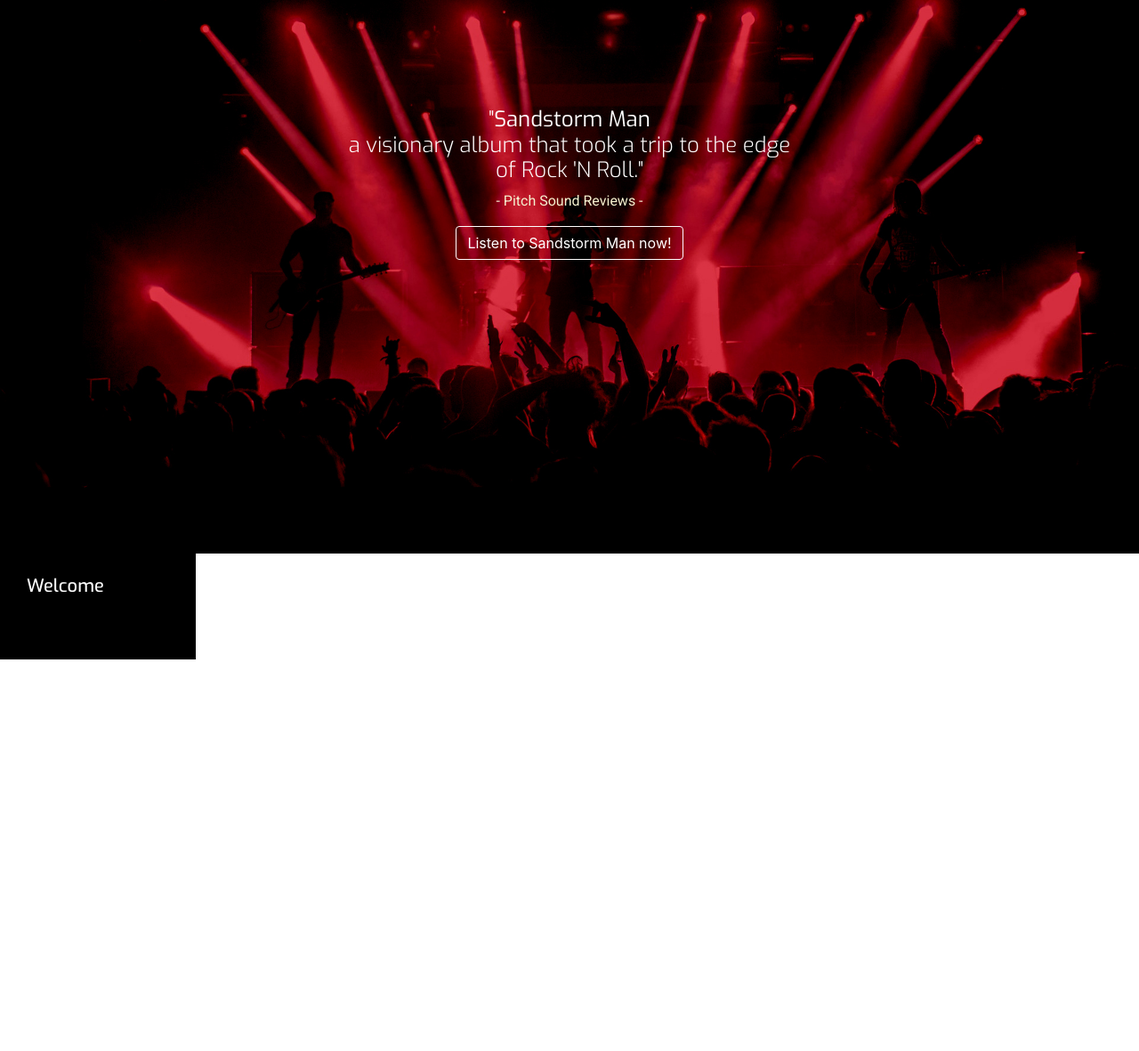
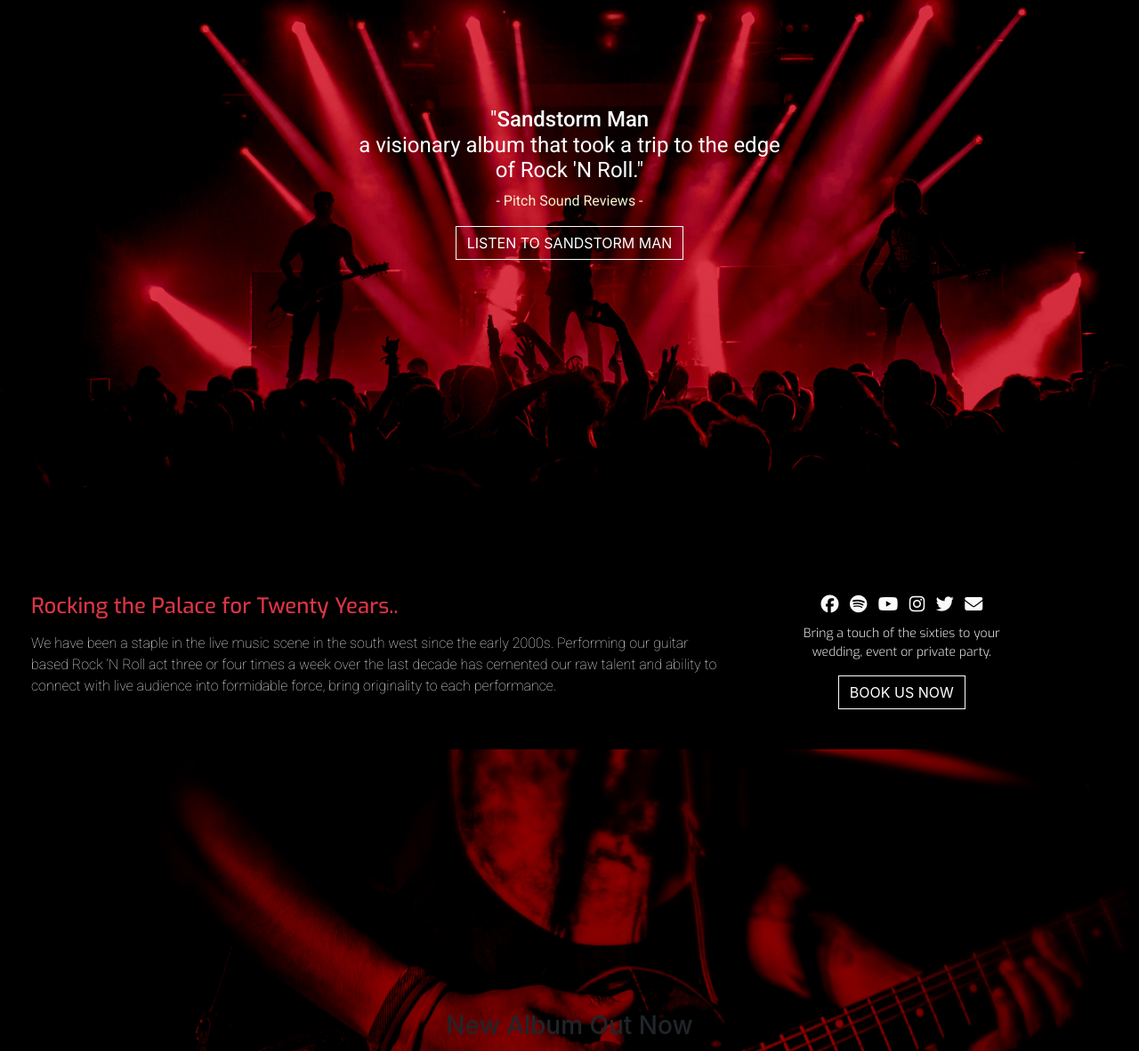
Before and after one commit to AhmedSabik/Mile-Stone-Project-Trial-2, a plain HTML site: page index.html in a window 1280 px wide. Shown: the part 318-1499 px from the top of the page at 89% size. Before the commit the page ends 1059 px from the top, so only its background shows below. Drawn offline with nearby package versions, Linux system fonts and the light colour scheme.

Commit message:
welcome section added

```diff
--- a/css/style.css
+++ b/css/style.css
@@ -1,5 +1,5 @@
 @import url('https://fonts.googleapis.com/css?family=Lobster&display=swap" rel="stylesheet"');
-@import url('https://fonts.googleapis.com/css?family=Roboto:300,400,500,700,900&display=swap" rel="stylesheet"');
+@import url('https://fonts.googleapis.com/css?family=Roboto:100,300,400,500,700,900&display=swap" rel="stylesheet"');
 @import url('https://fonts.googleapis.com/css?family=Exo:300,400,500,600,700,800,900&display=swap" rel="stylesheet"');
 
 header {
@@ -49,6 +49,7 @@ header {
     font-weight: 100;
     font-size: 40px;
     margin: 20px;
+    text-shadow: 2px 1px #981b27;
 
 }
 
@@ -160,7 +161,7 @@ header {
 
 /*---------------------------- Main Image and Testimonial */
 
-.main-background-image {
+.first-background-image {
     height: 100vh;
     background: url('../images/01-background-home-top-image.jpg') no-repeat top center fixed;
     -webkit-background-size: cover;
@@ -183,17 +184,17 @@ header {
 }
 
 .jumbotron h4 {
-    font-family: "Exo", sans-serif;
+    font-family: "Roboto", sans-serif;
     color: #ffffff;
     /*text-transform: uppercase;*/
     font-size: 24px;
     max-width: 500px;
-    font-weight: 300;
+    font-weight: 400;
 
 }
 
 .jumbotron span {
-    font-weight: 400;
+    font-weight: 500;
 }
 
 .jumbotron p {
@@ -201,19 +202,20 @@ header {
     color: #f5f2d0;
 }
 
-/*---------- Listen to Sandstrom Man Button Manipulation */
+/*---------- Listen to Sandstrom Man Button Manipulation (and other buttons) */
 
 .btn-outline-secondary {
     color: #ffffff;
     border-color: #ffffff;
-    /*text-shadow: 1px 1px #000000;*/
+    border-radius: 0;
+    transition: .3s;
 }
 
 .btn-outline-secondary:hover {
-    color: #ffffff;
-    background-color: rgba(0, 0, 0, 0.6);
+    color: #000000;
+    background-color: #ffffff;
     border-color: #ffffff;
-    font-weight: 600;
+    font-weight: 700;
 }
 
 
@@ -221,25 +223,95 @@ header {
 
 /*---------------------------- Welcome Section */
 
-.row-table {
-    display: table;
+.bg-color-welcome {
+        background-color: #000000;
 }
 
-.welcome-column {
-    display: table-cell;
-    padding: 0 30px 30px;
-    float: none;
-}
-
-.bg-color-welcome {
-        background-color: #000000;
+#welcome-details {
+    padding: 20px;
 }
 
 .welcome-heading {
     font-family: "Exo", sans-serif;
     font-weight: 300px;
-    color: #ffffff;
+    color: #dc3545;
+    /*color: #ffffff;*/
     margin-top: 25px;
-    margin-bottom: 40px;
+    margin-bottom: 15px;
+    /*letter-spacing: 1px;*/
 
 }
+
+.welcome-text {
+   font-family: "Roboto", sans-serif;
+   font-weight: 100;
+   color: #f2f2f2;
+}
+
+.inline-block {
+    display: inline-block;
+}
+
+
+/*---------------------------- Social Section */
+
+.bg-color-social {
+        background-color: #000000;
+}
+
+#social-details {
+    padding: 25px;
+    max-width: 320px;
+    margin-bottom: 20px;
+}
+
+.social-text-align {
+    text-align: center;
+}
+
+.social-links {
+    margin-top: 10px;
+    margin-bottom: 0px;
+}
+
+.social-links li a i {
+    padding: 12px 0;
+    border-radius: 50%;
+    font-size: 20px;
+    /*line-height: 7px;*/
+    text-align: center;
+    color: #fafafa;
+    /*background: #8f8f8f;*/
+    transition: all 0.35s ease-in-out;
+    -moz-transition: all 0.35s ease-in-out;
+    -webkit-transition: all 0.35s ease-in-out;
+    -o-transition: all 0.35s ease-in-out;
+}
+
+.social-links li a i:hover {
+    color: #dc3545;
+}
+
+.book-us-button-text {
+    font-family: "Exo", sans-serif;
+    font-size: 14px;
+    font-weight: 300;
+    color: #f2f2f2;
+}
+
+
+/*---------------------------- New Album Out Now */
+
+.second-background-image {
+    height: 100vh;
+    background: url('../images/03-background-home-top-image.jpg') no-repeat top center fixed;
+    -webkit-background-size: cover;
+    -moz-background-size: cover;
+    -o-background-size: cover;
+    background-size: cover;
+    display: flex;
+    align-items: center;
+    justify-content: center;
+    transition: all .5s ease-in-out;
+    position: relative;
+}
--- a/index.html
+++ b/index.html
@@ -30,7 +30,6 @@
 
         </div>
 
-    <!-- Sign In Alert -->
 
     <!-- Navigation Bar -->
 
@@ -73,11 +72,13 @@
 
             </div>
 
-    <!-- Navigation Bar -->
+    </header>
+
+    <section>
 
     <!-- Main Image and Testimonial -->
 
-    <div class="container-fluid main-background-image">
+    <div class="container-fluid first-background-image">
 
         <div class="row">
 
@@ -87,29 +88,8 @@
 
                     <h4>"<span>Sandstorm Man</span><br> a visionary album that took a trip to the edge of Rock 'N Roll."</h4>
                     <p>- Pitch Sound Reviews -</p>
-                    <button type="button" class="btn btn-outline-secondary">Listen to Sandstorm Man now!</button>
+                    <button type="button" class="btn btn-outline-secondary text-uppercase">Listen to Sandstorm Man</button>
 
-                </div>
-
-            </div>
-
-        </div>
-
-    </div>
-
-    <!-- Main Image and Testimonial -->
-
-    <!-- Welcome Section and Social Media -->
-
-    <div class="container-fluid">
-
-        <div class="row row-table">
-
-            <div class="col-md-8 bg-color-welcome welcome-column">
-                <div class="row">
-                    <div class="col">
-                        <h5 class="welcome-heading uppercase">Welcome</h5>
-                    </div>
                 </div>
 
             </div>
@@ -120,7 +100,111 @@
 
     <!-- Welcome Section and Social Media -->
 
-    </header>
+    <div class="container-fluid">
+
+        <div class="row">
+
+            <!-- Welcome Message -->
+
+            <div class="col-md-8 col-sm-12 bg-color-welcome">
+
+
+                <div id="welcome-details" class="row">
+                    <div class="col">
+                        <h4 class="welcome-heading uppercase">Rocking the Palace for Twenty Years..</h4>
+                        <p class="welcome-text inline-block">We have been a staple in the live music scene in the south west since the early 2000s.
+                        Performing our guitar based Rock ‘N Roll act three or four times a week over the last decade has cemented our raw talent and ability to connect with live audience into formidable force, bring originality to each performance.
+                        </p>
+                    </div>
+                </div>
+
+            </div>
+
+            <!-- Social Media Links -->
+
+            <div class="col-md-4 col-sm-12 bg-color-social social-text-align">
+
+                <div id="social-details" class="row">
+                    <div class="col">
+                        <ul class="list-inline social-links">
+
+                            <li class="list-inline-item">
+                                <a target="_blank" href="#"><i class="fab fa-facebook" aria-hidden="true"></i></a>
+                                <span class="sr-only">Facebook</span>
+                            </li>
+
+                            <li class="list-inline-item">
+                                <a target="_blank" href="#"><i class="fab fa-spotify" aria-hidden="true"></i></a>
+                                <span class="sr-only">Spotify</span>
+                            </li>
+
+                            <li class="list-inline-item">
+                                <a target="_blank" href="#"><i class="fab fa-youtube" aria-hidden="true"></i></a>
+                                <span class="sr-only">Youtube</span>
+                            </li>
+
+                            <li class="list-inline-item">
+                                <a target="_blank" href="#"><i class="fab fa-instagram" aria-hidden="true"></i></a>
+                                <span class="sr-only">Instagram</span>
+                            </li>
+
+                            <li class="list-inline-item">
+                                <a target="_blank" href="#"><i class="fab fa-twitter" aria-hidden="true"></i></a>
+                                <span class="sr-only">Twitter</span>
+                            </li>
+
+                            <li class="list-inline-item">
+                                <a target="_blank" href="#"><i class="fas fa-envelope" aria-hidden="true"></i></a>
+                                <span class="sr-only">Email</span>
+                            </li>
+
+                        </ul>
+
+                        <p class="book-us-button-text">
+                            Bring a touch of the sixties to your wedding, event or private party.
+                        </p>
+
+                        <button type="button" class="btn btn-outline-secondary text-uppercase">
+                            Book us now
+                        </button>
+
+                    </div>
+                </div>
+            </div>
+
+        </div>
+
+    </div>
+
+
+    <!-- New Album Out Now -->
+
+    <div class="container-fluid second-background-image">
+
+        <div class="row">
+
+            <div class="col-12">
+
+                <div class="testimonial jumbotron text-center">
+
+                    <h3>New Album Out Now</h3>
+                    <h4>Sandstorm Man</h4>
+                    <p>
+                    Now available on all streaming platforms: Sandstorm man, RockThePalace latest song.
+                    Produced by Donalrd Eggliston at Jonny Johnston Productions and features Jon, Chad, Dan and Ed.
+                    Check it out!
+                    </p>
+                    <button type="button" class="btn btn-outline-secondary text-uppercase">Listen to Sandstorm Man Now</button>
+
+                </div>
+
+            </div>
+
+        </div>
+
+    </div>
+
+    </section>
 
 </body>
 </html>
```
Also changed, not shown: images/03-background-home-top-image.jpg (added).
